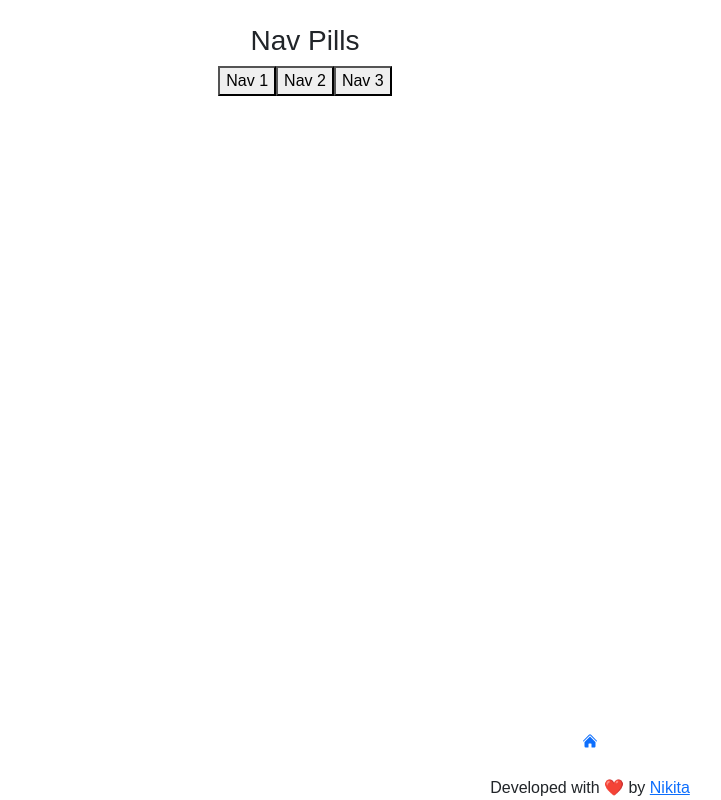
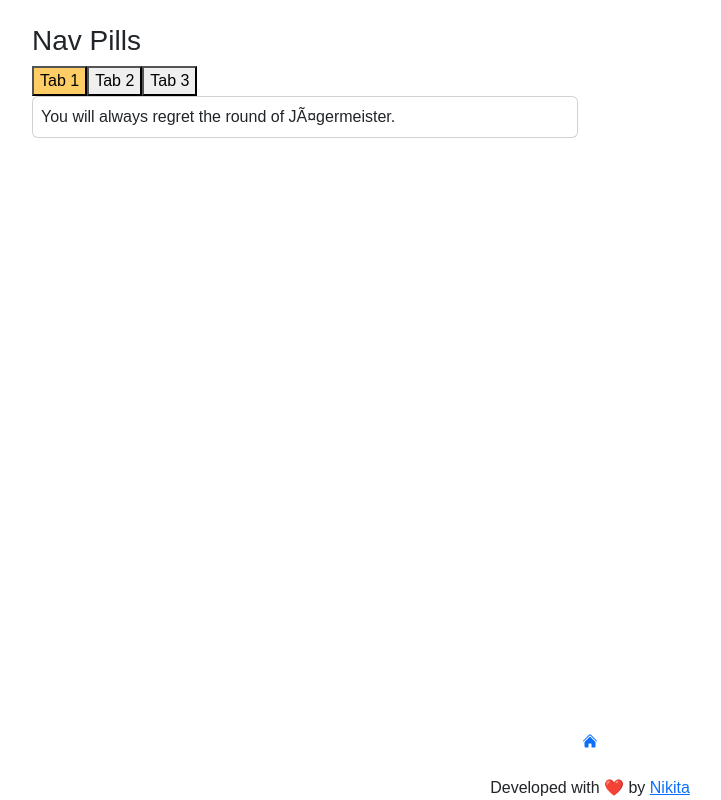
Before and after one commit to iamnikitamallya/react-ui-components, a React (Create React App) app: page /components in a window 1280 px wide. Shown: the whole page, without its empty margins (50-771 px from the left). Built offline with nearby package versions, Linux system fonts and the light colour scheme; a web font is replaced by a local one.

Commit message:
Completed Nav Pills Component

```diff
--- a/src/App.css
+++ b/src/App.css
@@ -8,9 +8,6 @@ p {
   line-height: 20px !important;
 }
 
-.App {
-  text-align: center;
-}
 
 .App-logo {
   height: 40vmin;
@@ -56,8 +53,13 @@ p {
   position: absolute;
   width: 100%;
   bottom: 0;
+  text-align: center;
 }
 
 a {
   color: #7365ff;
 }
+
+button.active {
+  background-color: #ffcd65;
+}
--- a/src/components/NavPills.js
+++ b/src/components/NavPills.js
@@ -1,11 +1,47 @@
-import React from 'react'
+import React, { useState } from "react";
 
 export default function NavPills() {
+  const tabs = [
+    {
+      id: "tab1",
+      title: "Tab 1",
+      content: "You will always regret the round of JÃ¤germeister.",
+    },
+    {
+      id: "tab2",
+      title: "Tab 2",
+      content: "If you don't ask, you don't get.",
+    },
+    {
+      id: "tab3",
+      title: "Tab 3",
+      content: "When faced with a choice, do both.",
+    },
+    ];
+
+    const [activeTab, setActiveTab] = useState('tab1')
+    const handleClick = (id) => {
+        setActiveTab(id)
+    }
+
   return (
-    <div>
-      <button>Nav 1</button>
-      <button>Nav 2</button>
-      <button>Nav 3</button>
-    </div>
+    <>
+      <div className="tab-header">
+        {tabs.map((item) => (
+          <button
+            key={item.id}
+            onClick={() => handleClick(item.id)}
+            className={activeTab === item.id ? "active" : ""}
+          >
+            {item.title}
+          </button>
+        ))}
+      </div>
+      <div className="card tab-content p-2">
+        {tabs.map((item) => activeTab === item.id ? (
+            <div key={item.id}>{ item.content}</div>
+        ) : null)}
+      </div>
+    </>
   );
 }
```
